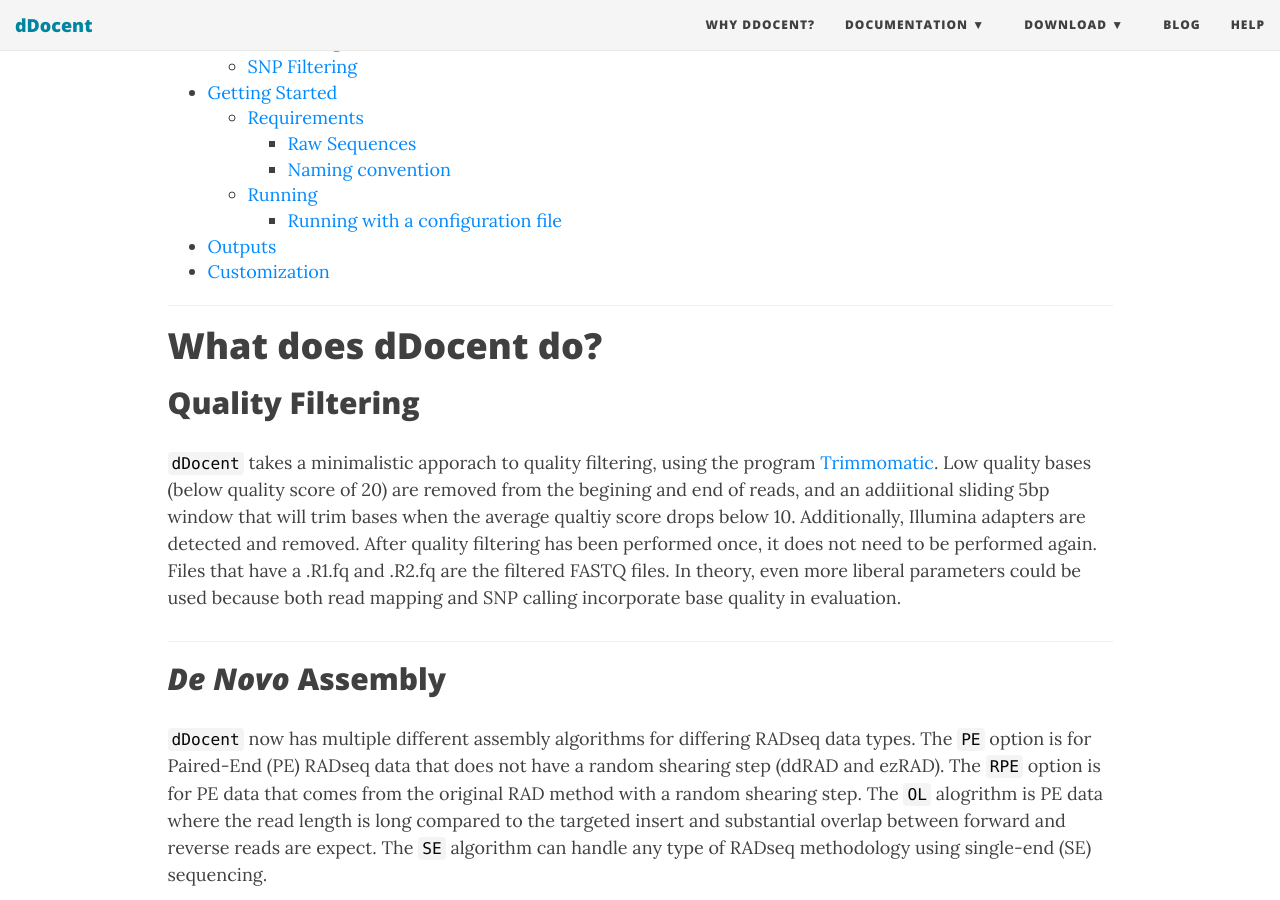
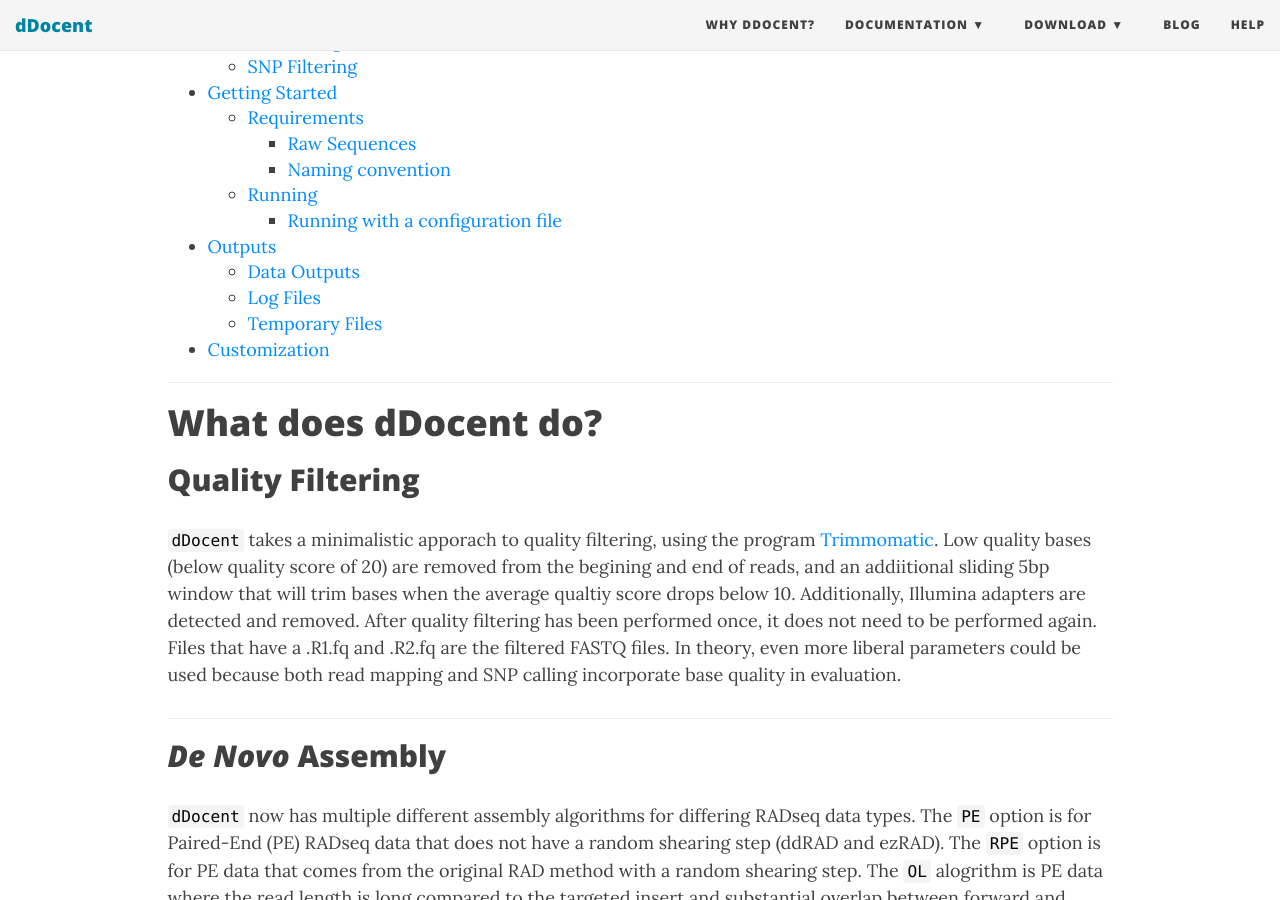
Before and after one commit to jpuritz/dDocent, a Jekyll site: the page built from UserGuide.md, in a window 1280 px wide and 900 px high, scrolled down 466 px. Built offline with Jekyll 4.4.1, drawn with Linux system fonts in a browser that asks for light colours; nearby versions of some CDN libraries.

Commit message:
Update UserGuide.md

```diff
--- a/UserGuide.md
+++ b/UserGuide.md
@@ -20,6 +20,9 @@
 	* [Running](#running-dDocent)
 		* [Running with a configuration file](#running-with-configuration-file)
 * [Outputs](#outputs)
+	* [Data Outputs](#data-outputs)
+	* [Log Files](#log-files)
+	* [Temporary Files](#temporary-files)
 * [Customization](#Customizing-dDocent)
 
 ---
@@ -129,7 +132,7 @@
 
 ---
 
-# Running
+## Running
 
 Simply type:
 
@@ -361,7 +364,7 @@
 Follow the instructions and then simply wait for `dDocent` to finish.
 
 
-## Running with configuration file
+### Running with configuration file
 
 If `dDocent` is not being used for *de novo* assembly, it may be run in non-interactive mode and configuration parameters can be entered with a configuration file.  The file can be named anything, but must follow the **EXACT** format below:
 
@@ -406,6 +409,8 @@
 
 ### Data outputs
 
+
+
 #### TotalRawSNPs.vcf
 This file, in the standard Variant Call Format, has the raw SNP, INDEL, MNP, and complex variant calls for every individual.  This is the file that will be used for further filtering (see VCFtools or vcflib) to produce the final data set.  It is important to note that FreeBayes combines SNP and INDEL calls that are in within a default 3bp window into haplotype calls of the complex variant calls.  To properly look at SNPs only, complex variants need to be decomposed with vcfallelicprimatives from the vcflib package (https://github.com/ekg/vcflib) and then INDELs can be filtered with VCFtools or vcflib.  See the [SNP Filtering Tutorial](/filtering) for more information on SNP filtering.
 
@@ -423,8 +428,9 @@
 
 
 
+### Log files
 
-### Log files
+
 
 #### dDocent_main.LOG
 This file captures all terminal output during the `dDocent` run and will be your goto file if you encounter any problems with `dDocent`
@@ -435,7 +441,8 @@
 #### logfiles directory
 `dDocent` creates a directory called `logfiles` and will store various other logfiles there.  These are generally only necessary for debugging purposes.
 
-#### Temporary Files
+
+### Temporary Files
 
 `dDocent` creates a variety of temporary files during a run.  Below is a list and a brief description for each:
 
```
